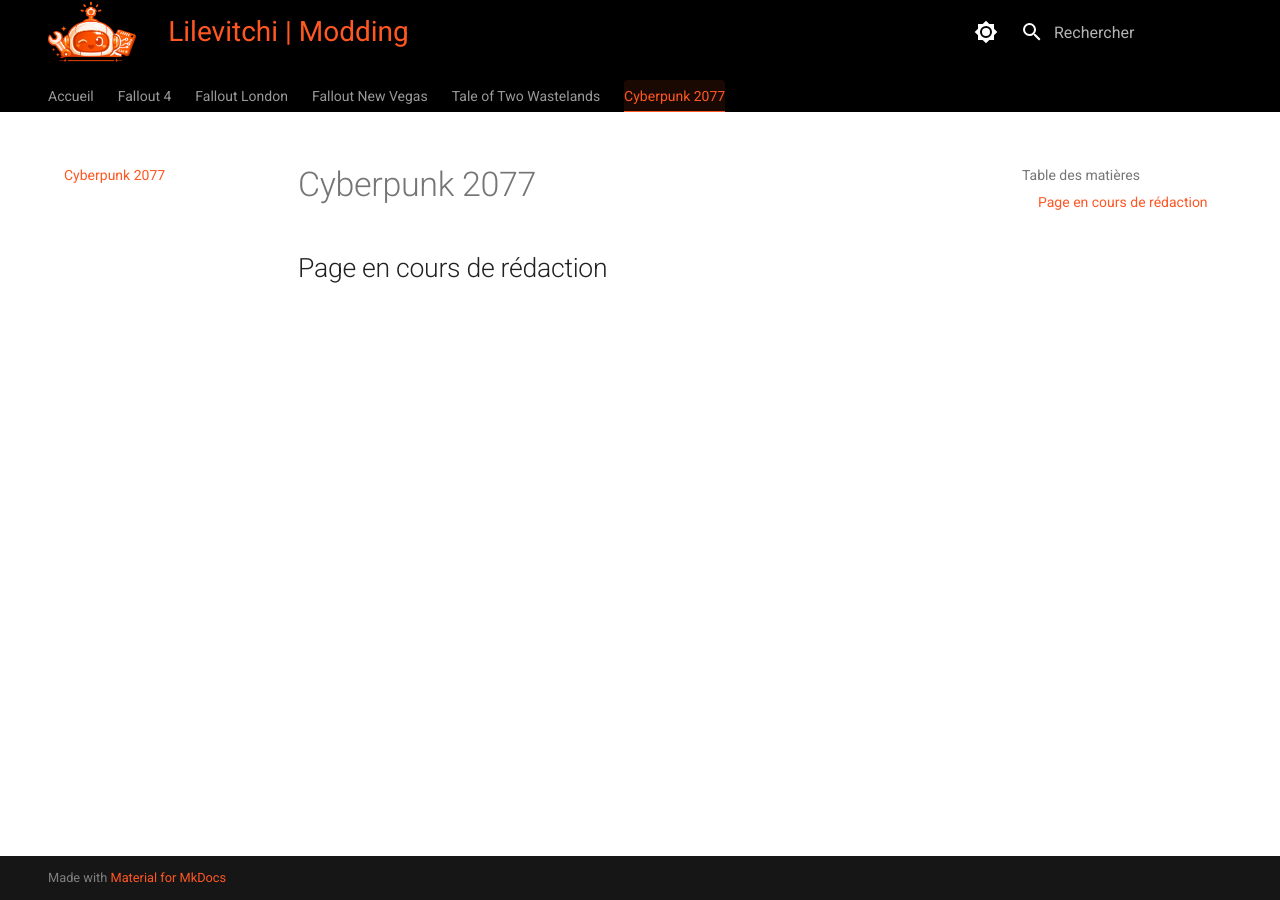
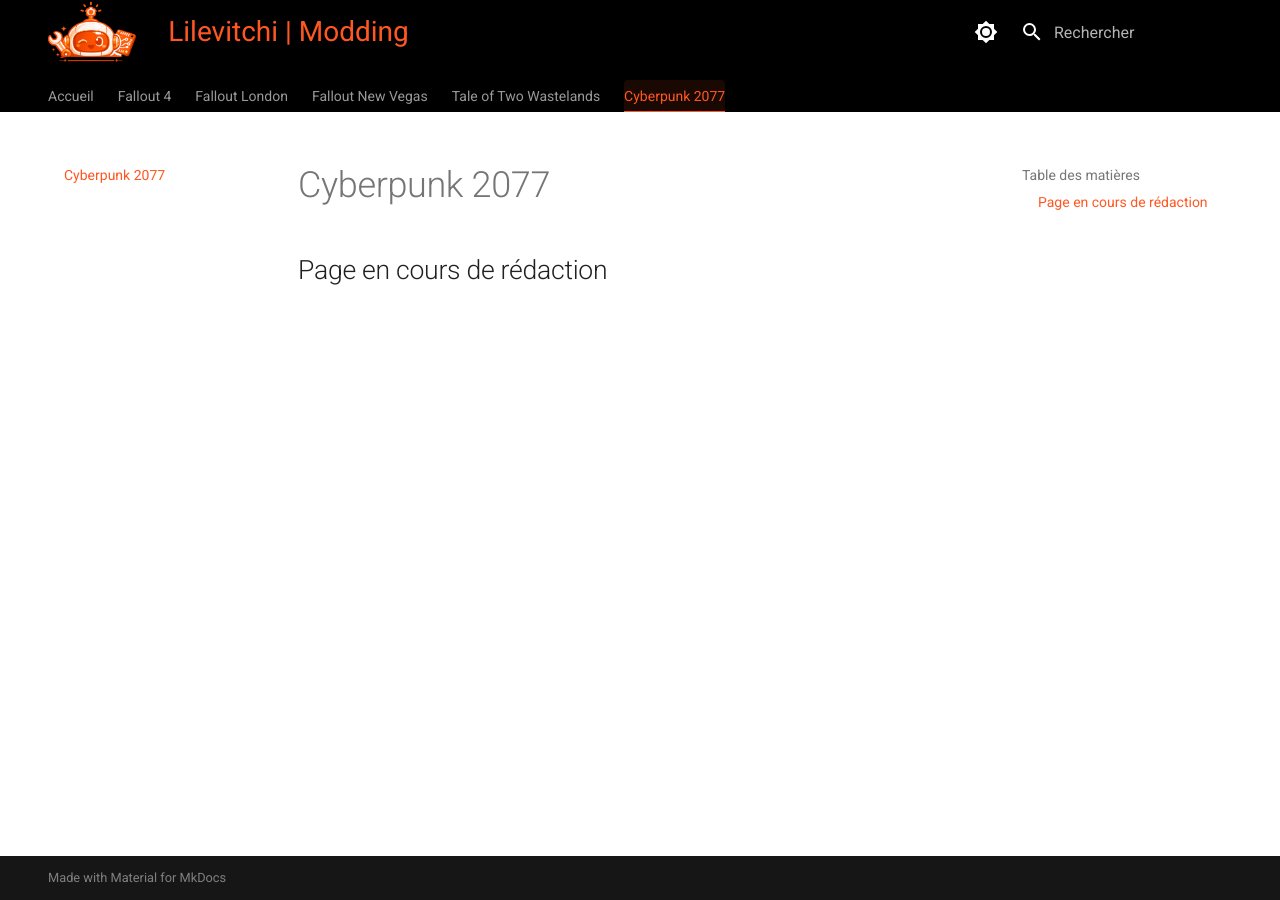
Before and after one commit to Lilevitchi/lilevitchi.github.io, an MkDocs documentation site: the page built from docs/cyberpunk/index.md, in a window 1280 px wide. Built offline with MkDocs 1.6.1 and Material for MkDocs 9.7.7, drawn with Linux system fonts in a browser that asks for light colours.

Commit message:
Update extra.css

```diff
--- a/docs/stylesheets/extra.css
+++ b/docs/stylesheets/extra.css
@@ -58,41 +58,36 @@
 }
 
 /* --- 3. UNIFORMISATION DU TEXTE ET LIENS --- */
-:root {
-    /* On force l'orange dans les veines du thème */
-    --md-typeset-a-color: #ff5722 !important;
-    --md-accent-fg-color: #ff5722 !important;
-}
-
 .md-typeset {
     font-size: 0.85rem !important;
 }
 
-/* On force la couleur de TOUS les liens pour éviter le bleu */
-.md-typeset a {
-    color: #ff5722 !important;
-    text-decoration: none !important;
+.md-typeset h1 {
+    font-size: 1.8rem;
+    margin-bottom: 1rem;
 }
 
-/* On cible TOUS les SVG possibles */
-.md-typeset svg,
-.md-typeset .twemoji svg,
-.twemoji svg {
-    fill: #ff5722 !important;
+/* Liens : Couleur adaptative par défaut (blanc/noir), Orange au survol */
+.md-typeset a {
+    color: inherit !important;
+    text-decoration: none;
+    transition: color 0.3s ease;
+}
+
+.md-typeset a:hover {
     color: #ff5722 !important;
 }
 
-/* FIX POUR L'AMPOULE ET LE CAFÉ (Si ce sont des icônes de bloc/admonition) */
-.md-typeset .admonition-title::before,
-.md-typeset summary::before {
-    background-color: #ff5722 !important; /* Pour les icônes en mode masque */
-    color: #ff5722 !important;
+/* Icônes (YouTube, etc.) : Suivent la couleur du lien */
+.md-typeset a .twemoji svg,
+.md-typeset a svg {
+    fill: currentColor !important; /* Adaptatif par défaut */
+    transition: fill 0.3s ease;
 }
 
-/* On s'assure que même au survol, tout reste orange pour l'instant */
-.md-typeset a:hover {
-    color: #ff5722 !important;
-    filter: brightness(1.2); /* Petit effet de brillance au lieu du changement de couleur */
+.md-typeset a:hover .twemoji svg,
+.md-typeset a:hover svg {
+    fill: #ff5722 !important; /* Orange au survol */
 }
 
 /* --- 4. STYLE DU MENU LATÉRAL (CORRECTION ALIGNEMENT) --- */
```
